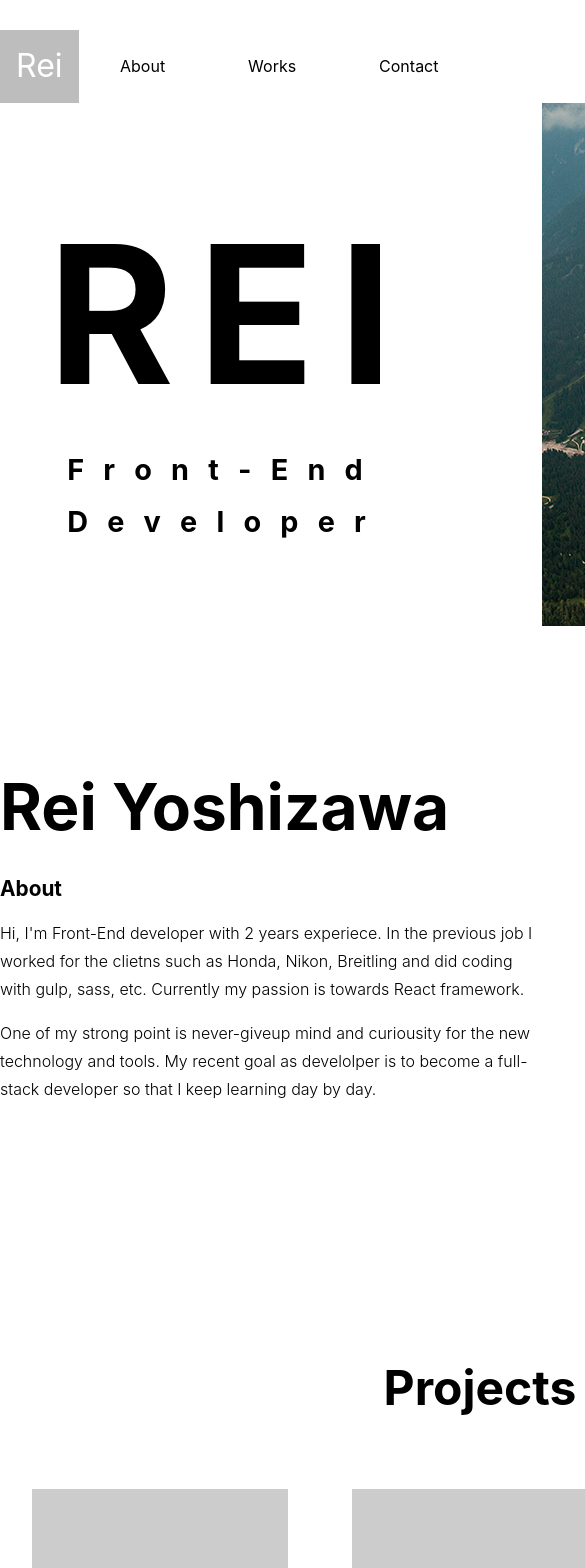
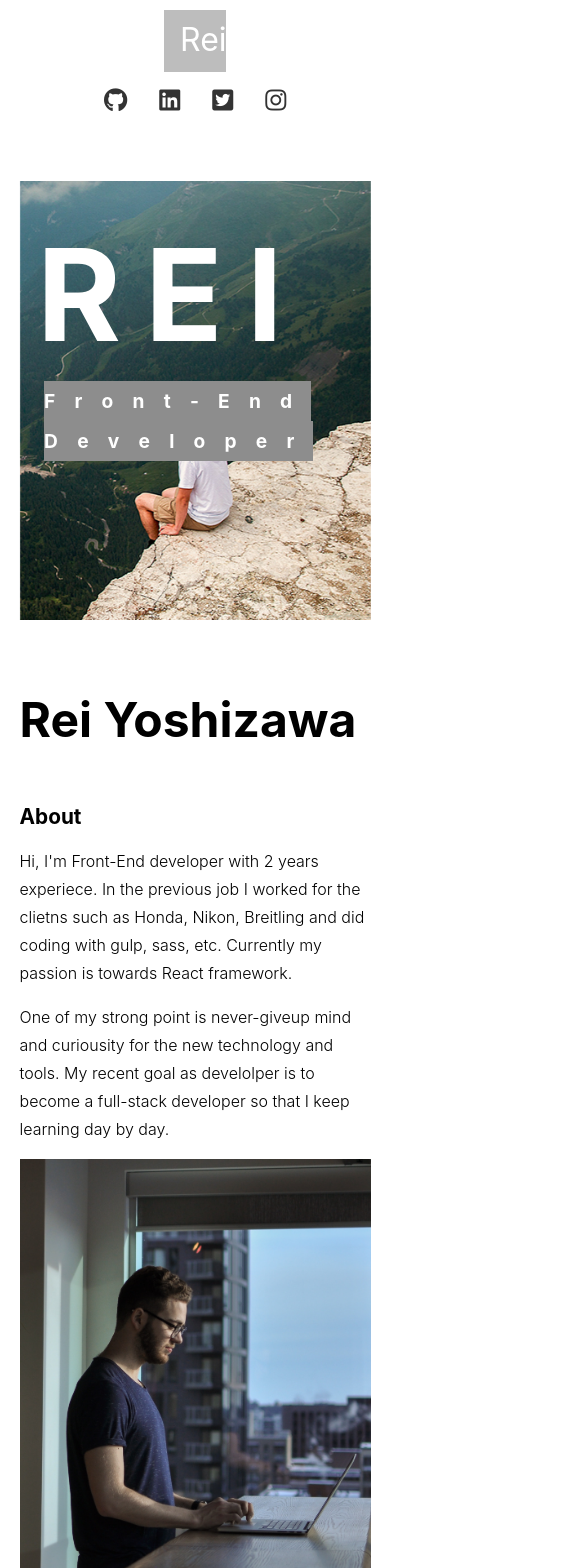
Before and after one commit to hsoyier/portfolio-react, a React (Create React App) app: page / in a window 390 px wide. Shown: the top 1568 px of the page, 585 px wide, since content can reach past the window. Built offline with nearby package versions, Linux system fonts and the light colour scheme.

Commit message:
Add responsive for multi device support

```diff
--- a/src/App.css
+++ b/src/App.css
@@ -78,7 +78,7 @@ ul {
 }
 
 .home__block {
-  margin-bottom: 150px;
+  margin-bottom: 4rem;
   width: 960px;
   height: 540px;
 }
@@ -94,8 +94,6 @@ ul {
 }
 
 .home__imgBg {
-  width: 418px;
-  height: 523px;
   position: absolute;
   background: #fff;
   z-index: 10;
@@ -156,7 +154,7 @@ ul {
 
 .about {
   display: flex;
-  margin-bottom: 150px;
+  margin-bottom: 4rem;
 }
 
 .about__profile {
@@ -192,7 +190,7 @@ ul {
   height: auto;
   margin: 0 auto;
   margin-top: 3rem;
-  margin-bottom: 150px;
+  margin-bottom: 4rem;
 }
 
 .skills__list {
@@ -225,7 +223,7 @@ ul {
 }
 
 .project {
-  margin-bottom: 150px;
+  margin-bottom: 4rem;
 }
 
 .project__list {
@@ -256,7 +254,7 @@ ul {
 
 .contact {
   text-align: center;
-  margin-bottom: 150px;
+  margin-bottom: 4rem;
 }
 
 .contact__text {
@@ -316,3 +314,96 @@ ul {
   font-weight: 300;
   letter-spacing: 0.2em;
 }
+
+@media screen and (max-width:640px) {
+  .wrapper {
+    width: 100%;
+  }
+  .container {
+    margin-top: 10px;
+  }
+  .header {
+    display: block;
+  }
+  .header__info {
+    display: block;
+  }
+  .logo {
+    width: 30px;
+    height: 30px;
+    padding: 1rem;
+    margin: 0 auto;
+  }
+  .sns__header {
+    padding: 1rem 0;
+    justify-content: center;
+  }
+  .nav {
+    display: none;
+  }
+  .home__block, .home__bg {
+    width: 100%;
+    margin-bottom: 1rem;
+    height: auto;
+  }
+  .home__block {
+    padding: 3rem 0;
+    margin: 0 auto;
+    width: 90%;
+  }
+  .home__bg {
+    display: block;
+  }
+  .home__firstnameBg {
+    display: none;
+  }
+  .home__lastnameBg {
+    display: none;
+  }
+  .home__firstname {
+    font-size: 8rem;
+    position: initial;
+    display: initial;
+    margin-bottom: 4rem;
+    position: absolute;
+    top: 100px;
+    color: #fff;
+  }
+  .home__lastname {
+    font-size: 1.2rem;
+    line-height: 2.5rem;
+    position: initial;
+    display: flex;
+    position: absolute;
+    top: 200px;
+    color: #fff;
+    background: #8d8d8d;
+  }
+  .home__lastname.second {
+    top: 240px;
+  }
+  .about {
+    display: block;
+    width: 90%;
+    margin: 0 auto;
+    margin-bottom: 4rem;
+  }
+  .about__profile {
+    flex: none;
+    width: 100%;
+    padding: 0;
+  }
+  .about__profile--name {
+    line-height: 3.5rem;
+    font-size: 3rem;
+  }
+  .project__list {
+    display: block;
+  }
+  .contact__text {
+    width: 90%;
+  }
+  .contact__btn {
+    background: none;
+  }
+}
--- a/src/animation.css
+++ b/src/animation.css
@@ -102,9 +102,17 @@
 @keyframes home__imgBg {
   0% {
     transform: translateX(0);
+    width: 418px;
+    height: 523px;
+  }
+  80% {
+    width: 418px;
+    height: 523px;
   }
   100% {
     transform: translateX(418px);
+    width: 0;
+    height: 0;
     visibility: hidden;
   }
 }
@@ -112,10 +120,6 @@
 @keyframes home__firstnameBg {
   0% {
     transform: translateY(0);
-    width: 420px;
-    height: 220px;
-  }
-  20% {
     width: 420px;
     height: 220px;
   }
```
